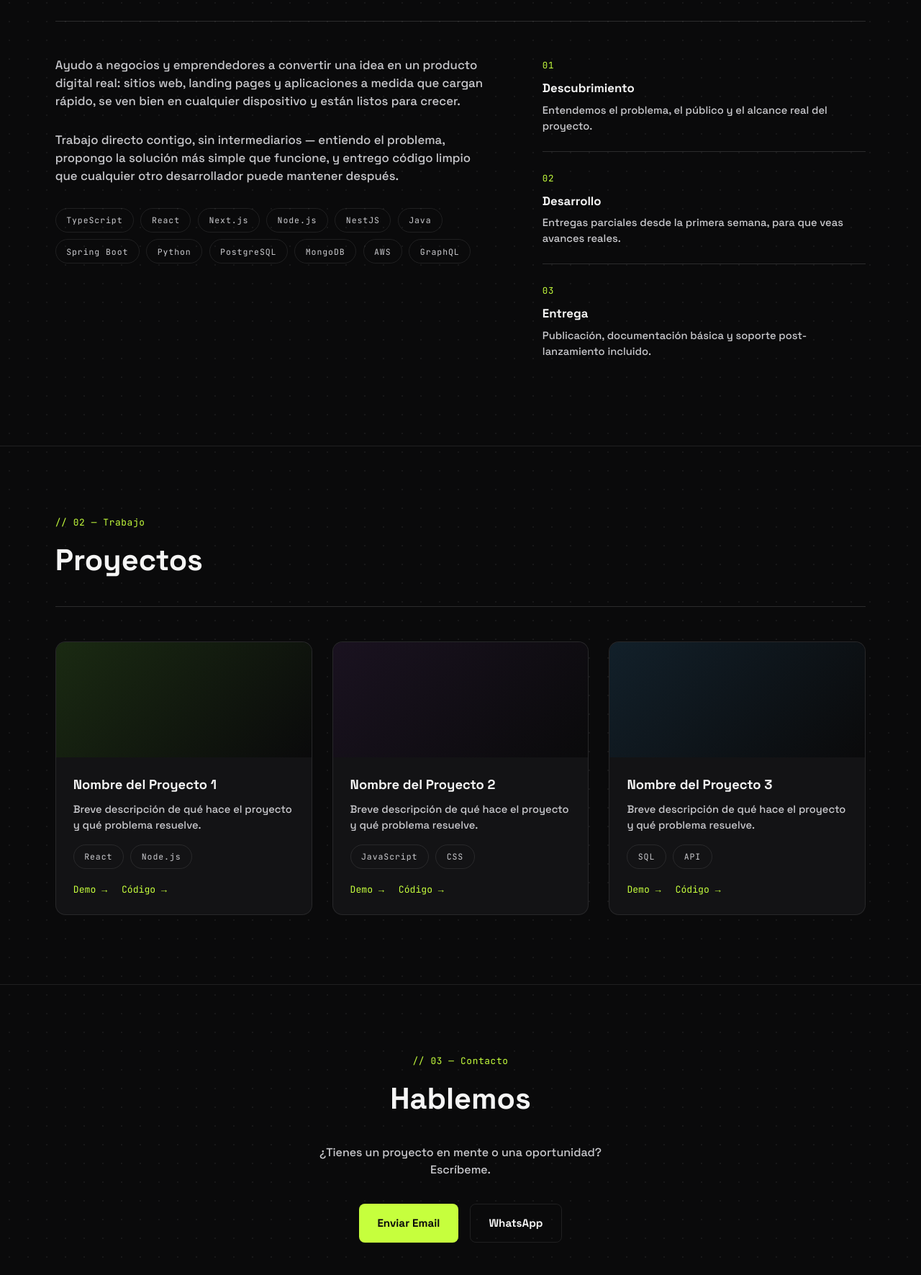
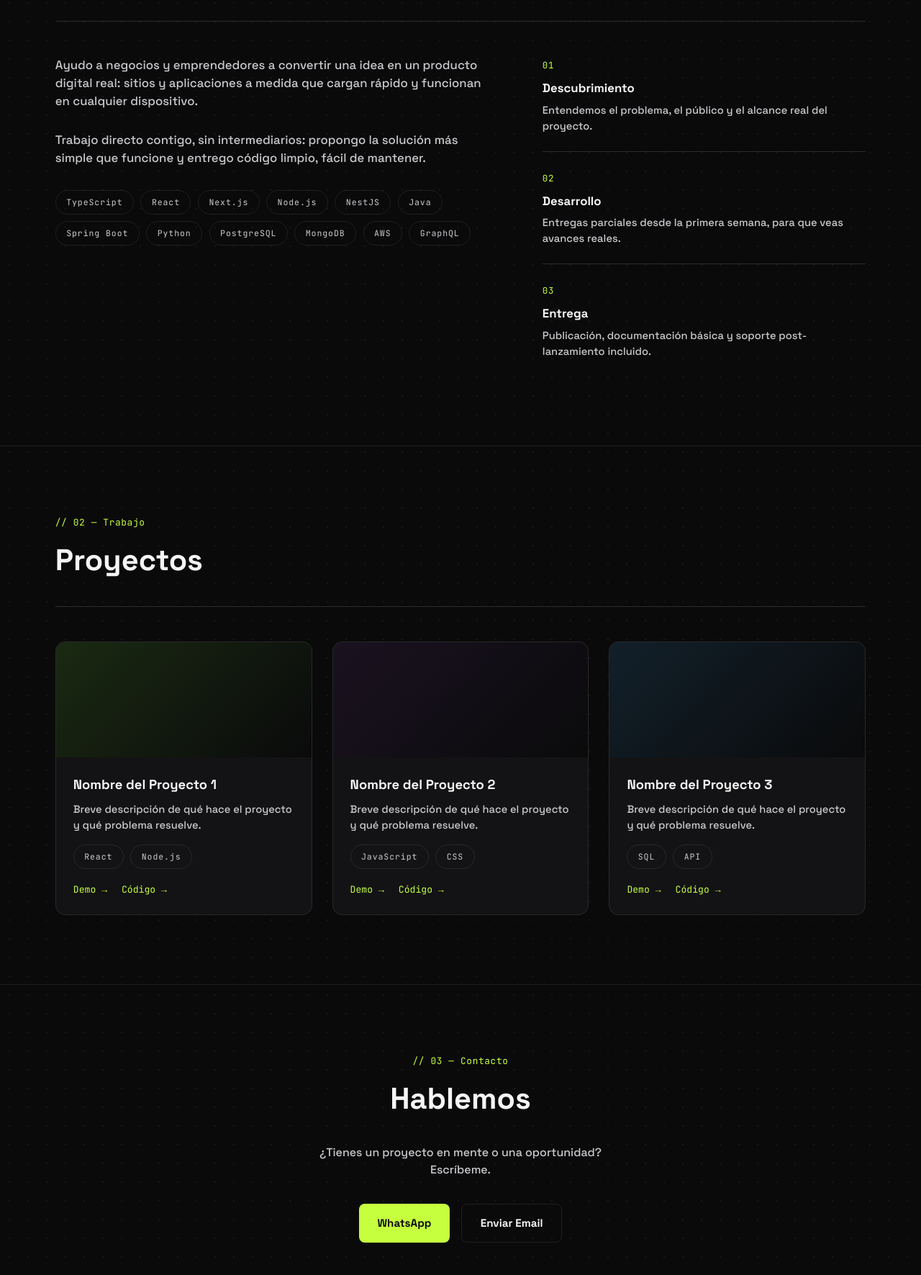
Before and after one commit to nobodywhois0/portfolio, a plain HTML site: page index.html in a window 1280 px wide. Shown: the part 997-2768 px from the top of the page at 72% size. Drawn offline with Linux system fonts and the light colour scheme.

Commit message:
feat: add WhatsApp default message, shorten about text, swap contact button styles

```diff
--- a/index.html
+++ b/index.html
@@ -69,13 +69,11 @@
       <div class="about-copy">
         <p class="about-text">
           Ayudo a negocios y emprendedores a convertir una idea en un producto digital real:
-          sitios web, landing pages y aplicaciones a medida que cargan rápido, se ven bien en
-          cualquier dispositivo y están listos para crecer.
+          sitios y aplicaciones a medida que cargan rápido y funcionan en cualquier dispositivo.
         </p>
         <p class="about-text">
-          Trabajo directo contigo, sin intermediarios — entiendo el problema, propongo la
-          solución más simple que funcione, y entrego código limpio que cualquier otro
-          desarrollador puede mantener después.
+          Trabajo directo contigo, sin intermediarios: propongo la solución más simple que
+          funcione y entrego código limpio, fácil de mantener.
         </p>
 
         <div class="skills">
@@ -178,8 +176,8 @@
     <p class="contact-pitch">¿Tienes un proyecto en mente o una oportunidad? Escríbeme.</p>
 
     <div class="contact-links">
-      <a href="mailto:adiosyholap@gmail.com" class="btn btn-primary">Enviar Email</a>
-      <a href="https://wa.me/525529048190" target="_blank" rel="noopener" class="btn btn-ghost">WhatsApp</a>
+      <a href="https://wa.me/525529048190?text=Hola%2C%20me%20gustar%C3%ADa%20m%C3%A1s%20informaci%C3%B3n%20para%20trabajar%20en%20un%20proyecto." target="_blank" rel="noopener" class="btn btn-primary">WhatsApp</a>
+      <a href="mailto:adiosyholap@gmail.com" class="btn btn-ghost">Enviar Email</a>
     </div>
 
     <div class="social-row social-row-footer">
@@ -195,7 +193,7 @@
   <p>&copy; 2026 Nobodywhois0. Hecho con HTML, CSS y JS.</p>
 </footer>
 
-<a href="https://wa.me/525529048190" target="_blank" rel="noopener" class="whatsapp-float" aria-label="WhatsApp">
+<a href="https://wa.me/525529048190?text=Hola%2C%20me%20gustar%C3%ADa%20m%C3%A1s%20informaci%C3%B3n%20para%20trabajar%20en%20un%20proyecto." target="_blank" rel="noopener" class="whatsapp-float" aria-label="WhatsApp">
   <svg viewBox="0 0 32 32" width="26" height="26"><path fill="currentColor" d="M16 .3C7.4.3.3 7.4.3 16c0 2.8.7 5.5 2.1 7.9L.3 31.7l8-2.1c2.3 1.3 4.9 1.9 7.6 1.9 8.6 0 15.7-7.1 15.7-15.7C31.7 7.4 24.6.3 16 .3zm0 28.7c-2.4 0-4.7-.6-6.8-1.9l-.5-.3-4.7 1.2 1.3-4.6-.3-.5C3.4 20.9 2.6 18.5 2.6 16 2.6 8.6 8.6 2.6 16 2.6S29.4 8.6 29.4 16 23.4 29 16 29zm7.8-9.5c-.4-.2-2.5-1.2-2.9-1.4-.4-.1-.7-.2-.9.2-.3.4-1 1.4-1.3 1.6-.2.3-.5.3-.9.1-.4-.2-1.7-.6-3.2-2-1.2-1.1-2-2.4-2.2-2.8-.2-.4 0-.6.2-.8.2-.2.4-.5.6-.7.2-.2.3-.4.4-.7.1-.3.1-.5 0-.7-.1-.2-.9-2.2-1.2-3-.3-.8-.7-.7-.9-.7h-.8c-.3 0-.7.1-1 .5s-1.3 1.3-1.3 3.1 1.3 3.6 1.5 3.9c.2.3 2.6 4 6.3 5.5.9.4 1.6.6 2.1.8.9.3 1.7.2 2.3.1.7-.1 2.2-.9 2.5-1.8.3-.9.3-1.6.2-1.8-.1-.2-.4-.3-.8-.5z"/></svg>
 </a>
 
```
